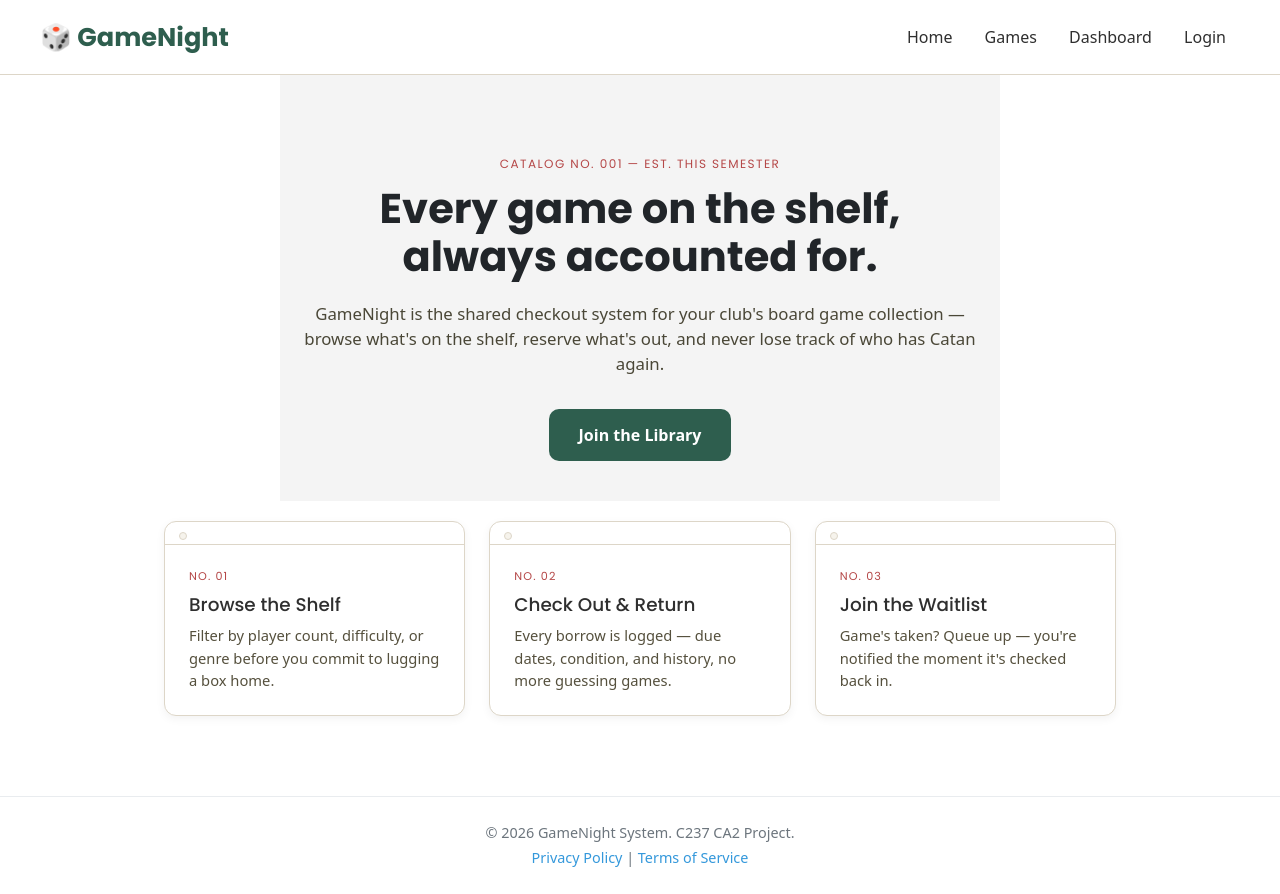
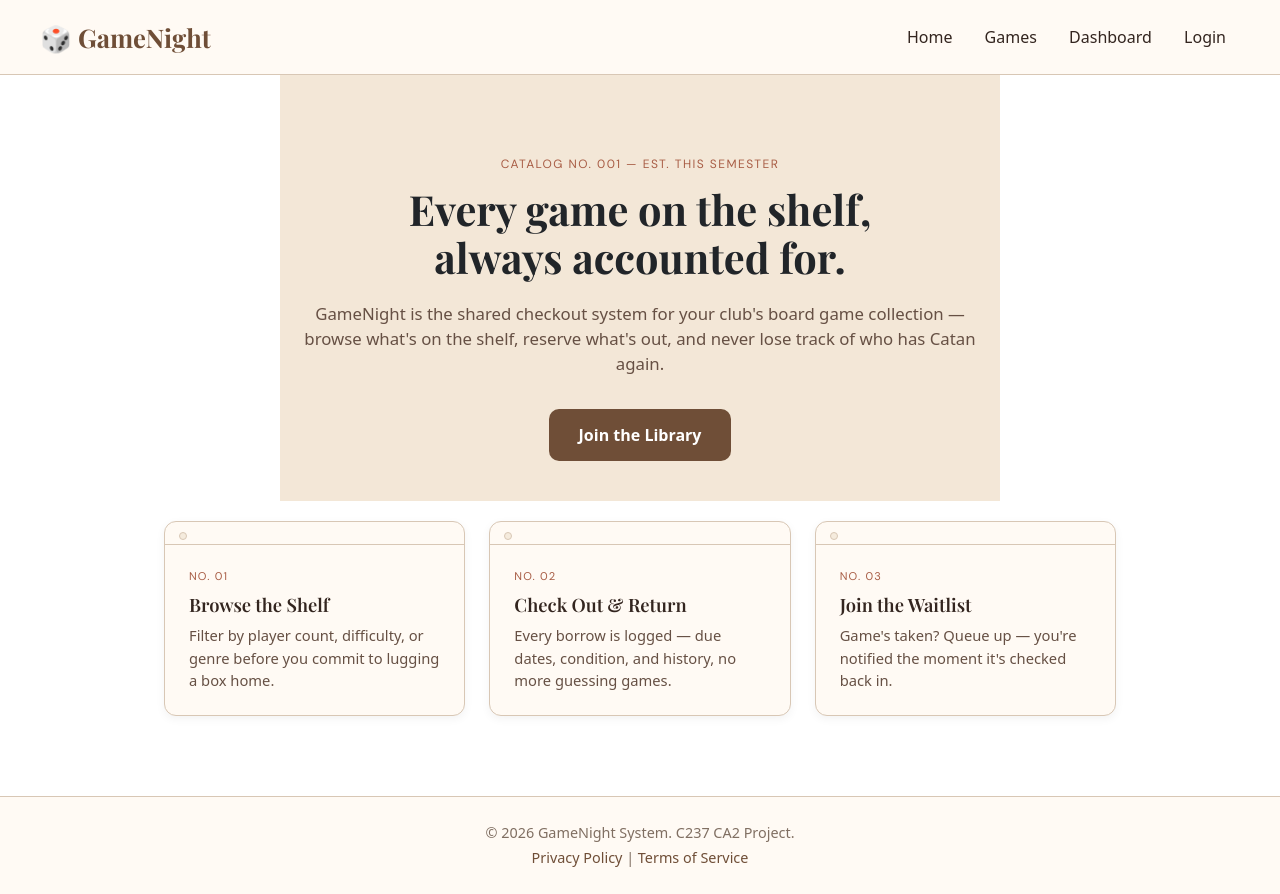
Before and after one commit to bryan01703/C237-Team1, a Node server app: page / in a window 1280 px wide. Run offline with Node 20, Linux system fonts and the light colour scheme.

Commit message:
changed up styling

```diff
--- a/public/style.css
+++ b/public/style.css
@@ -1,5 +1,5 @@
 /* Import a modern Google Font */
-@import url('https://fonts.googleapis.com/css2?family=Poppins:wght@300;400;500;600;700&display=swap');
+@import url('https://fonts.googleapis.com/css2?family=DM+Sans:wght@300;400;500;600;700&family=Playfair+Display:wght@600;700&display=swap');
 
 /* =========================================
    GENERAL STYLING & TYPOGRAPHY
@@ -22,14 +22,14 @@ body {
 .hero {
     text-align: center;
     padding: 60px 20px;
-    background: #f4f4f4;
+    background: #f3e7d7;
 }
 
 .cta-button {
     display: inline-block;
     margin-top: 16px;
     padding: 12px 24px;
-    background: #2c3e50;
+    background: #6f4e37;
     color: white;
     text-decoration: none;
     border-radius: 6px;
@@ -85,38 +85,37 @@ body {
 
 .admin-table {
     width: 100%;
-    border-collapse:
-    collapse;
+    border-collapse: collapse;
     margin-top: 20px;
 }
 
 .admin-table th, .admin-table td {
-    border: 1px solid #ddd;
+    border: 1px solid #d8c7b5;
     padding: 10px 14px;
     text-align: left;
 }
 
-.admin-table th { background: #2c3e50;
+ .admin-table th { background: #4a2c20;
     color: white;
 }
 
 :root {
-    --felt: #2E5E4E;
-    --felt-dark: #23473B;
+    --felt: #6F4E37;
+    --felt-dark: #4A2C20;
 
-    --card: #FFFFFF;
-    --card-line: #DDD6C8;
+    --card: #FFFAF4;
+    --card-line: #D8C7B5;
 
-    --ink: #2F2F2F;
+    --ink: #33251F;
 
-    --stamp-red: #B54848;
-    --dice-gold: #D8A43D;
+    --stamp-red: #A85D45;
+    --dice-gold: #C58B45;
 
-    --paper: #F6F3EC;
+    --paper: #F5EBDD;
 
-    --font-display: "Poppins", sans-serif;
-    --font-mono: "Poppins", sans-serif;
-    --font-body: "Poppins", sans-serif;
+    --font-display: "Playfair Display", serif;
+    --font-mono: "DM Sans", sans-serif;
+    --font-body: "DM Sans", sans-serif;
 }
 
 * { box-sizing: border-box; }
@@ -128,7 +127,7 @@ body {
     justify-content: space-between;
     align-items: center;
     padding: 18px 40px;
-    background: white;
+    background: var(--card);
     border-bottom: 1px solid var(--card-line);
     color: var(--ink);
 }
@@ -191,7 +190,7 @@ body {
 }
 .hero-sub {
     font-size: 1.05rem;
-    color: #4A4737;
+    color: #665044;
     margin-bottom: 32px;
 }
 
@@ -224,7 +223,7 @@ body {
 }
 .index-card {
     position: relative;
-    background:white;
+     background:var(--card);
     border:1px solid var(--card-line);
     border-radius:12px;
     box-shadow:0 3px 10px rgba(0,0,0,.05);
@@ -265,7 +264,7 @@ body {
 .index-card p {
     margin: 0;
     font-size: 0.92rem;
-    color: #55503D;
+     color: #665044;
 }
 .tile { transition: transform 0.12s ease, box-shadow 0.12s ease; }
 
@@ -322,21 +321,21 @@ body {
     border-radius: 4px;
     margin: 12px 0;
 }
-.flash-error { background: #F3D9D2; color: var(--stamp-red); }
-.flash-success { background: #E4E9DA; color: #3D5A2C; }
+.flash-error { background: #F2D9CE; color: var(--stamp-red); }
+.flash-success { background: #E2E8D9; color: #526148; }
 
 /* footer */
 .site-footer{
     text-align:center;
     padding:40px 20px;
     border-top:1px solid var(--card-line);
-    background:white;
-    color:#777;
+    background:var(--card);
+    color:#806f62;
 }
 
 h1, h2, h3, h4, h5, h6 {
     font-weight: 600;
-    color: #1a252f;
+    color: var(--ink);
 }
 
 /* =========================================
@@ -521,39 +520,39 @@ h1, h2, h3, h4, h5, h6 {
 
 .nav-link {
     font-weight: 500;
-    color: #34495e !important;
+    color: #5a4437 !important;
     transition: color 0.2s ease-in-out;
     margin: 0 5px;
     border-radius: 6px;
 }
 
 .nav-link:hover, .nav-link.active {
-    color: #3498db !important;
-    background-color: rgba(52, 152, 219, 0.05); /* Subtle highlight behind the link */
+    color: var(--felt) !important;
+    background-color: rgba(111, 78, 55, 0.08); /* Subtle highlight behind the link */
 }
 
 /* =========================================
    FOOTER STYLING
    ========================================= */
 footer {
-    background-color: #ffffff;
-    border-top: 1px solid #e9ecef; /* Clean separator line */
+    background-color: var(--card);
+    border-top: 1px solid var(--card-line); /* Clean separator line */
     padding: 25px 0;
     margin-top: 50px;
-    color: #6c757d;
+    color: #806f62;
     font-size: 0.9rem;
     text-align: center;
 }
 
 footer a {
-    color: #3498db;
+    color: var(--felt);
     text-decoration: none;
     font-weight: 500;
     transition: color 0.2s ease;
 }
 
 footer a:hover {
-    color: #2980b9;
+    color: var(--felt-dark);
     text-decoration: underline;
 }
 
```
Also changed, not shown: other parts of public/style.css (+31 -31 lines).
